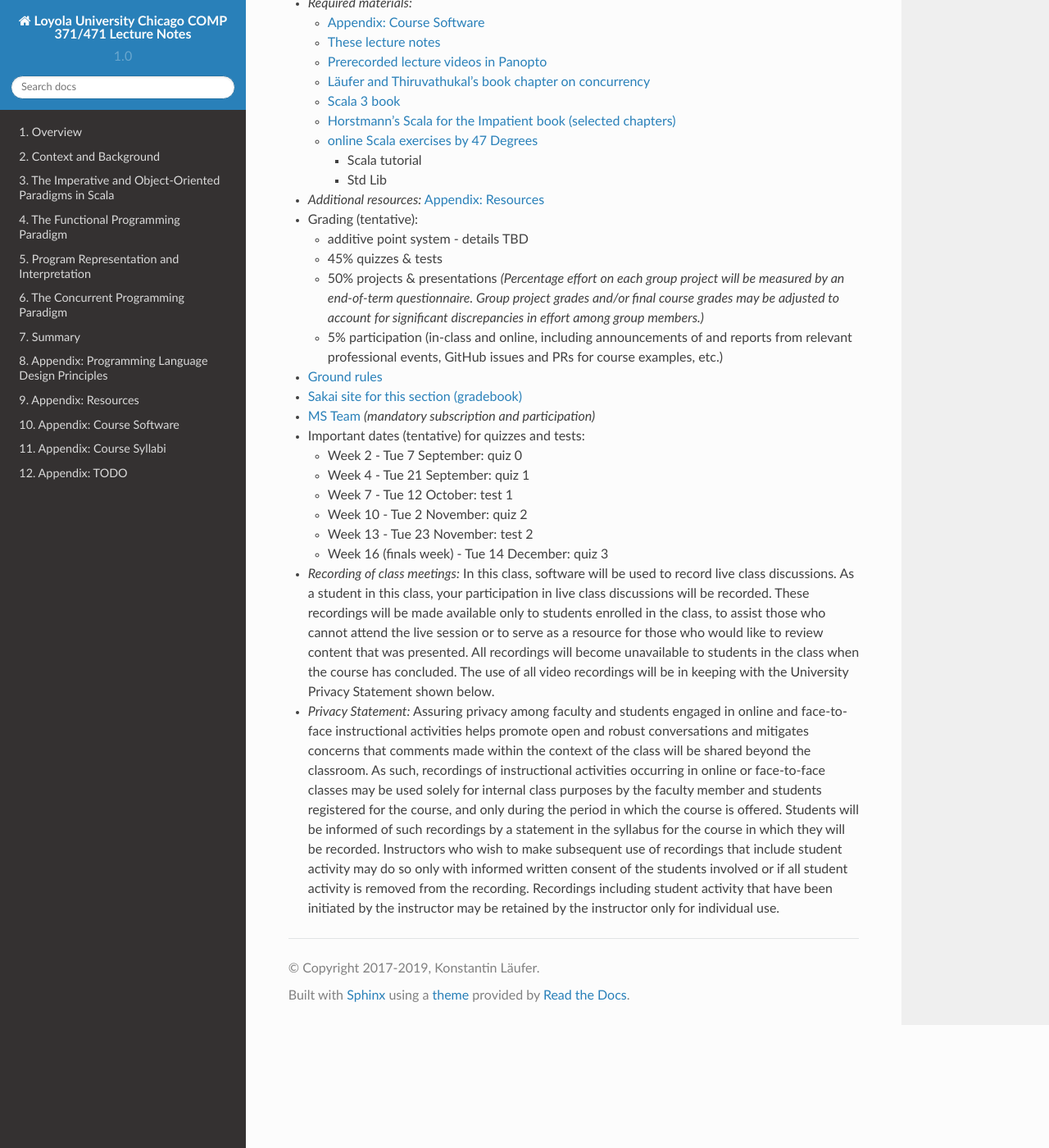
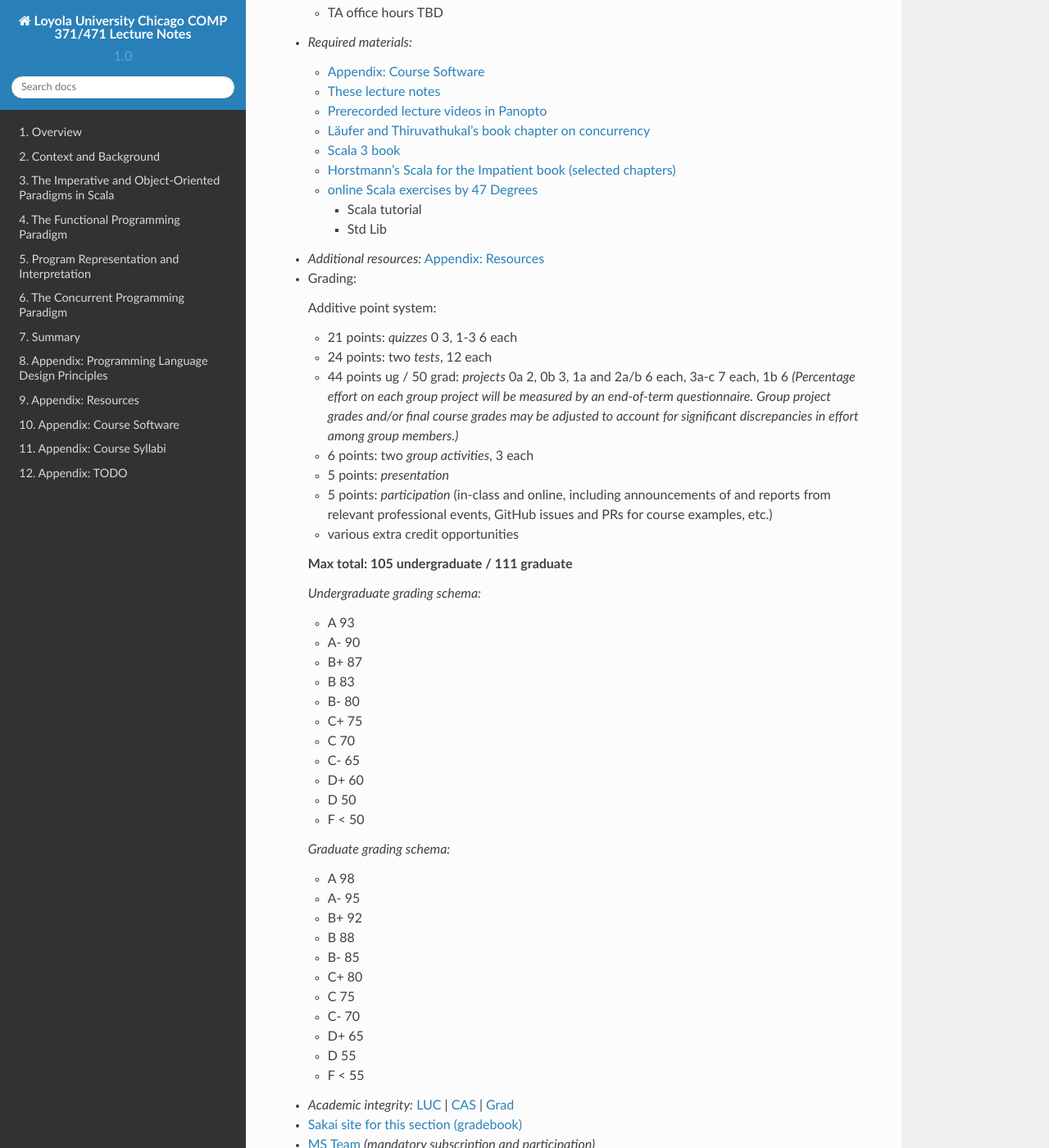
Before and after one commit to lucproglangcourse/lucproglangcourse.github.io, a Sphinx documentation site: the page built from source/syllabi/2021Fall.rst, in a window 1280 px wide and 1400 px high, scrolled down 624 px. Shown: the whole window at 82% size. Built offline with Sphinx 7.4.7 and the Read the Docs theme 2.0.0, drawn with Linux system fonts in a browser that asks for light colours; some of the changed text lies outside the part shown.

Commit message:
further updates to syllabus
Signed-off-by: Konstantin Läufer <klaeufer@gmail.com>

```diff
--- a/source/syllabi/2021Fall.rst
+++ b/source/syllabi/2021Fall.rst
@@ -37,14 +37,49 @@ Sections: 001 Fall 2021
 
 - *Additional resources:* :ref:`appendix-resources`
 
-- Grading (tentative):
+- Grading:
 
-  - additive point system - details TBD
-  - 45% quizzes & tests
-  - 50% projects & presentations *(Percentage effort on each group project will be measured by an end-of-term questionnaire. Group project grades and/or final course grades may be adjusted to account for significant discrepancies in effort among group members.)*
-  - 5% participation (in-class and online, including announcements of and reports from relevant professional events, GitHub issues and PRs for course examples, etc.)
+  Additive point system:
 
-- `Ground rules <http://laufer.cs.luc.edu/teaching/ground-rules>`_
+  - 21 points: *quizzes* 0 3,  1-3 6 each
+  - 24 points: two *tests*, 12 each
+  - 44 points ug / 50 grad: *projects* 0a 2, 0b 3, 1a and 2a/b 6 each, 3a-c 7 each, 1b 6 *(Percentage effort on each group project will be measured by an end-of-term questionnaire. Group project grades and/or final course grades may be adjusted to account for significant discrepancies in effort among group members.)*
+  - 6 points: two *group activities*, 3 each
+  - 5 points: *presentation*
+  - 5 points: *participation* (in-class and online, including announcements of and reports from relevant professional events, GitHub issues and PRs for course examples, etc.)
+  - various extra credit opportunities
+
+  **Max total: 105 undergraduate / 111 graduate**
+
+  *Undergraduate grading schema:*
+
+  - A 93
+  - A- 90
+  - B+ 87
+  - B 83
+  - B- 80
+  - C+ 75
+  - C 70
+  - C- 65
+  - D+ 60
+  - D 50
+  - F < 50
+
+  *Graduate grading schema:*
+
+  - A 98
+  - A- 95
+  - B+ 92
+  - B 88
+  - B- 85
+  - C+ 80
+  - C 75
+  - C- 70
+  - D+ 65
+  - D 55
+  - F < 55
+
+- *Academic integrity:* `LUC <https://www.luc.edu/academics/catalog/undergrad/reg_academicintegrity.shtml>`_ | `CAS <https://www.luc.edu/cas/advising/academicintegritystatement/>`_ | `Grad <https://www.luc.edu/gradschool/academics_policies.shtml>`_
 - `Sakai site for this section (gradebook) <https://sakai.luc.edu/portal/site/COMP_371_001_4379_1216>`_
 - `MS Team <https://teams.microsoft.com/l/team/19%3aaec55a5b5500469185bc3b2d87072760%40thread.tacv2/conversations?groupId=c4cd990e-f10c-4279-8e11-cd8f44b1a408&tenantId=021f4fe3-2b9c-4824-8378-bbcf9ec5accb>`_ *(mandatory subscription and participation)*
 
```
Also changed, not shown: other parts of source/syllabi/2021Fall.rst (+1 -1 lines).
